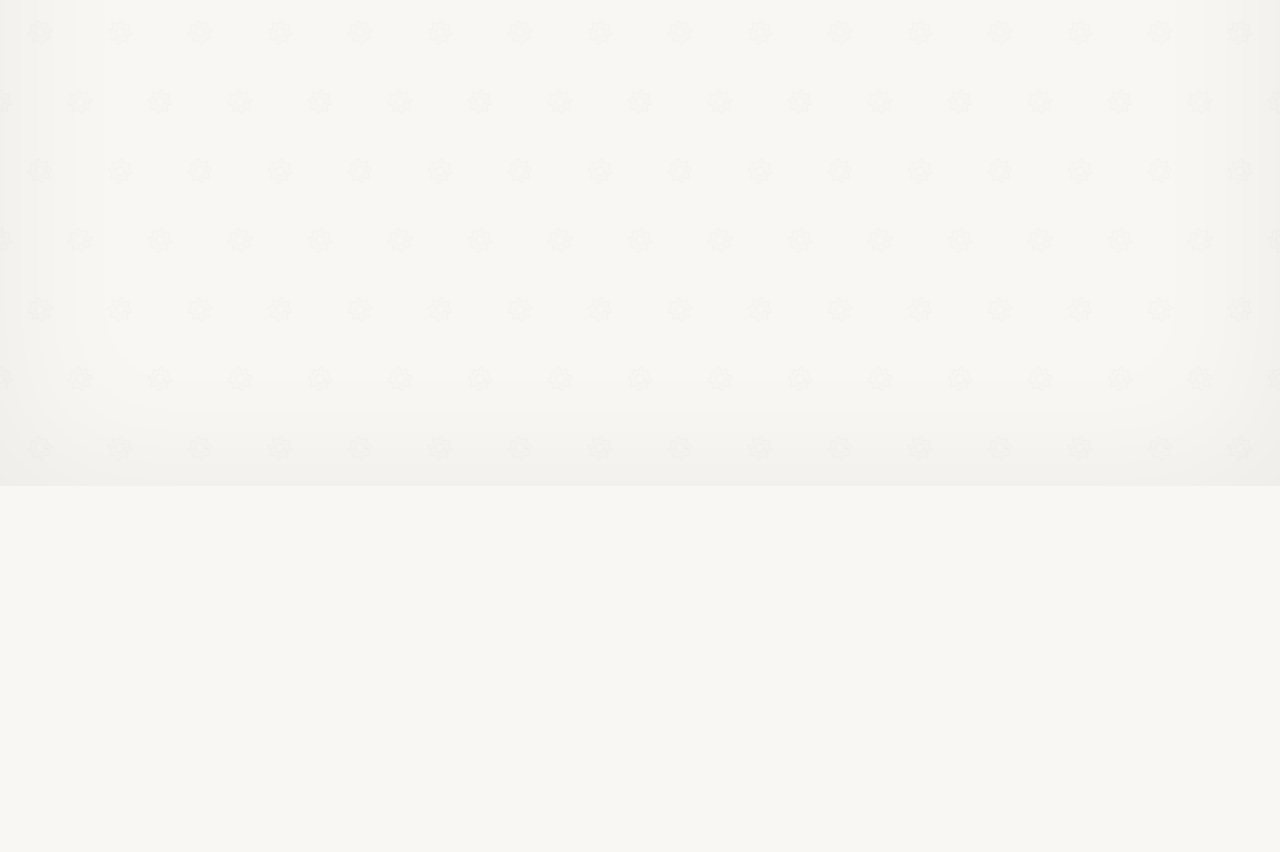
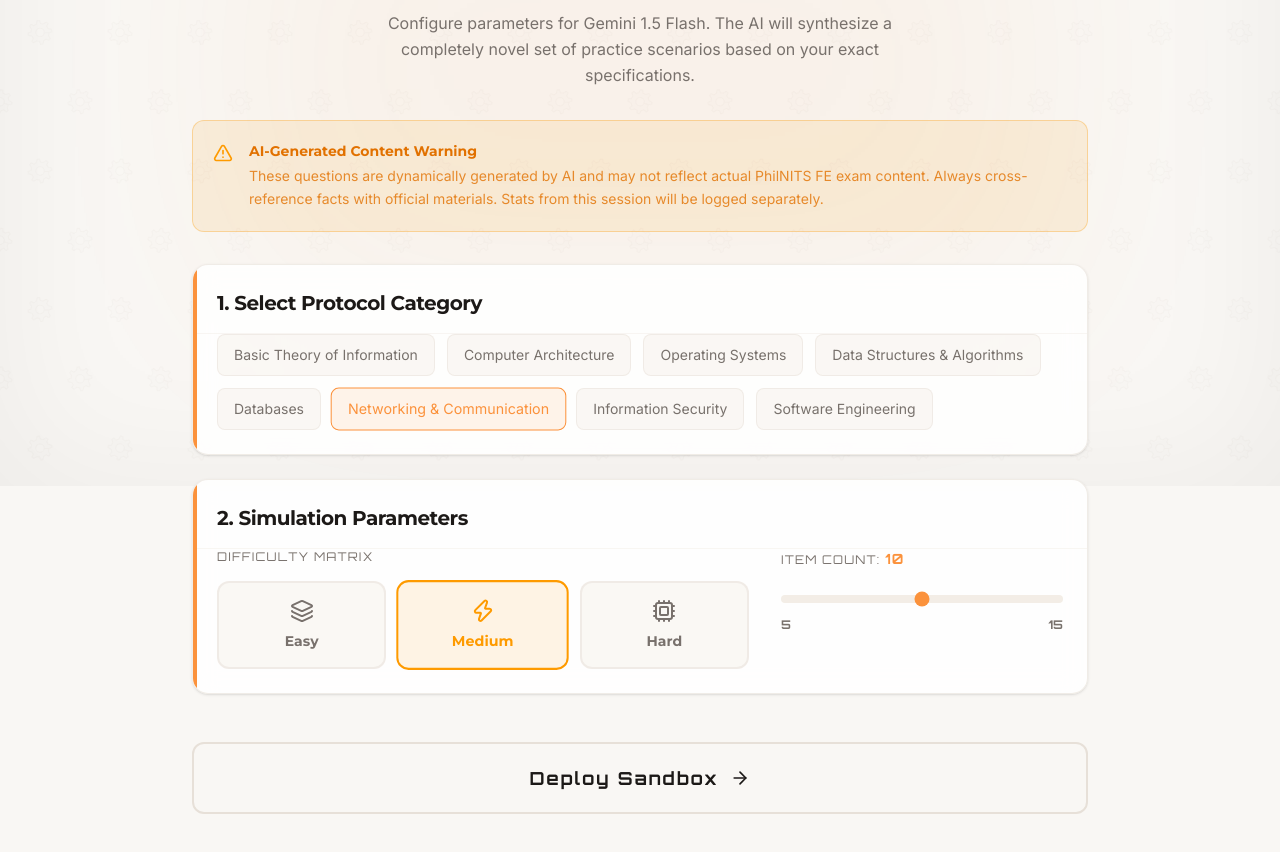
Before and after one commit to Goldenavs/NITSForge, a React (Vite) app in the folder frontend/: page /quiz/ai in a window 1280 px wide. Shown: the part 314-1166 px from the top of the page. Before the commit the page ends 800 px from the top, so only its background shows below. Built offline with nearby package versions, Linux system fonts and the light colour scheme.

Commit message:
chore(ui): QuizAI initial UI

```diff
--- a/frontend/src/pages/QuizAI.tsx
+++ b/frontend/src/pages/QuizAI.tsx
@@ -1,8 +1,217 @@
+// src/pages/QuizAI.tsx
+import { useState } from 'react';
+import { motion, type Variants } from 'framer-motion';
+import { Sparkles, AlertTriangle, Cpu, Layers, Zap, ArrowRight } from 'lucide-react';
+import { useNavigate } from 'react-router-dom';
+import { Card, CardContent, CardHeader, CardTitle } from '../components/ui/Card';
+import { Button } from '../components/ui/Button';
+
+// PhilNITS FE Syllabus Categories (Mocked subset for UI)
+const TOPICS = [
+  'Basic Theory of Information',
+  'Computer Architecture',
+  'Operating Systems',
+  'Data Structures & Algorithms',
+  'Databases',
+  'Networking & Communication',
+  'Information Security',
+  'Software Engineering'
+];
+
+const DIFFICULTIES = [
+  { id: 'easy', label: 'Easy', icon: Layers, color: 'text-green-500', border: 'border-green-500' },
+  { id: 'medium', label: 'Medium', icon: Zap, color: 'text-amber-500', border: 'border-amber-500' },
+  { id: 'hard', label: 'Hard', icon: Cpu, color: 'text-red-500', border: 'border-red-500' }
+];
+
+// Orchestration Variants
+const staggerContainer: Variants = {
+  hidden: { opacity: 0 },
+  visible: { opacity: 1, transition: { staggerChildren: 0.1 } }
+};
+
+const fadeUpVariant: Variants = {
+  hidden: { opacity: 0, y: 30 },
+  visible: {
+    opacity: 1,
+    y: 0,
+    transition: { type: "spring", stiffness: 250, damping: 24 }
+  }
+};
+
+const viewportConfig = { once: true, margin: "-50px" };
+
 export default function QuizAI() {
+  const navigate = useNavigate();
+  const [selectedTopic, setSelectedTopic] = useState<string>('Networking & Communication');
+  const [selectedDifficulty, setSelectedDifficulty] = useState<string>('medium');
+  const [questionCount, setQuestionCount] = useState<number>(10);
+  const [isGenerating, setIsGenerating] = useState(false);
+
+  const handleGenerate = () => {
+    setIsGenerating(true);
+    // Simulate API call to Gemini Flash
+    setTimeout(() => {
+      navigate('/quiz/session?mode=ai-generated');
+    }, 2000);
+  };
+
   return (
-    <div className="p-4 md:p-8 animate-fade-in">
-      <h1 className="text-3xl font-bold text-slate-900">QuizAI</h1>
-      <p className="mt-2 text-slate-600">Test your knowledge with AI-generated quizzes.</p>
+    <div className="flex flex-col gap-8 w-full max-w-4xl mx-auto pb-24 px-1 sm:px-0 pt-4 relative">
+
+      {/* Immersive Ambient Glow */}
+      <div className="absolute top-0 left-1/2 -translate-x-1/2 w-[800px] h-[500px] bg-accent opacity-5 blur-[120px] pointer-events-none -z-10" />
+
+      {/* 1. HEADER */}
+      <motion.div
+        initial="hidden"
+        animate="visible"
+        variants={fadeUpVariant}
+        className="flex flex-col items-center justify-center text-center mt-4"
+      >
+        <div className="w-16 h-16 rounded-2xl bg-accent/10 border border-accent/30 flex items-center justify-center mb-6 shadow-[0_0_30px_rgba(var(--color-accent),0.2)]">
+          <Sparkles className="w-8 h-8 text-accent" />
+        </div>
+        <h1 className="text-4xl sm:text-5xl md:text-6xl font-bold text-text-main font-display tracking-tight leading-none mb-4">
+          Forge <span className="text-accent">Sandbox.</span>
+        </h1>
+        <p className="text-sm sm:text-base text-text-muted max-w-xl leading-relaxed">
+          Configure parameters for Gemini 1.5 Flash. The AI will synthesize a completely novel set of practice scenarios based on your exact specifications.
+        </p>
+      </motion.div>
+
+      {/* 2. DISCLAIMER */}
+      <motion.div variants={fadeUpVariant} initial="hidden" animate="visible">
+        <div className="bg-amber-500/10 border border-amber-500/30 rounded-xl p-4 sm:p-5 flex gap-4 items-start">
+          <AlertTriangle className="w-5 h-5 text-amber-500 shrink-0 mt-0.5" />
+          <div>
+            <p className="text-sm font-bold text-amber-600 dark:text-amber-400 font-display mb-1">AI-Generated Content Warning</p>
+            <p className="text-xs sm:text-sm text-amber-600/80 dark:text-amber-400/80 leading-relaxed">
+              These questions are dynamically generated by AI and may not reflect actual PhilNITS FE exam content. Always cross-reference facts with official materials. Stats from this session will be logged separately.
+            </p>
+          </div>
+        </div>
+      </motion.div>
+
+      {/* 3. CONFIGURATION PANEL */}
+      <motion.div
+        variants={staggerContainer}
+        initial="hidden"
+        whileInView="visible"
+        viewport={viewportConfig}
+        className="flex flex-col gap-6"
+      >
+        <Card className="bg-surface/85 backdrop-blur-md border border-borderline/60 shadow-lg overflow-hidden relative">
+          <div className="absolute top-0 left-0 w-1 h-full bg-accent" />
+          <CardHeader className="border-b border-borderline/30 pb-4">
+            <CardTitle className="font-display font-bold text-xl flex items-center gap-2">
+              1. Select Protocol Category
+            </CardTitle>
+          </CardHeader>
+          <CardContent className="p-6">
+            <div className="flex flex-wrap gap-3">
+              {TOPICS.map((topic) => (
+                <button
+                  key={topic}
+                  onClick={() => setSelectedTopic(topic)}
+                  className={`px-4 py-2.5 rounded-lg border text-sm font-body transition-all duration-300 ${
+                    selectedTopic === topic
+                      ? 'bg-accent/10 border-accent text-accent shadow-[0_0_15px_rgba(var(--color-accent),0.15)] scale-[1.02]'
+                      : 'bg-surface-2/40 border-borderline/50 text-text-muted hover:border-accent/40 hover:text-text-main'
+                  }`}
+                >
+                  {topic}
+                </button>
+              ))}
+            </div>
+          </CardContent>
+        </Card>
+
+        <Card className="bg-surface/85 backdrop-blur-md border border-borderline/60 shadow-lg overflow-hidden relative">
+          <div className="absolute top-0 left-0 w-1 h-full bg-accent" />
+          <CardHeader className="border-b border-borderline/30 pb-4">
+            <CardTitle className="font-display font-bold text-xl flex items-center gap-2">
+              2. Simulation Parameters
+            </CardTitle>
+          </CardHeader>
+          <CardContent className="p-6 flex flex-col md:flex-row gap-8">
+
+            {/* Difficulty Selector */}
+            <div className="flex-1">
+              <label className="block text-xs font-orbitron tracking-widest text-text-muted uppercase mb-4">Difficulty Matrix</label>
+              <div className="grid grid-cols-1 sm:grid-cols-3 gap-3">
+                {DIFFICULTIES.map((diff) => {
+                  const Icon = diff.icon;
+                  const isSelected = selectedDifficulty === diff.id;
+                  return (
+                    <button
+                      key={diff.id}
+                      onClick={() => setSelectedDifficulty(diff.id)}
+                      className={`flex flex-col items-center justify-center p-4 rounded-xl border-2 transition-all duration-300 ${
+                        isSelected
+                          ? `bg-${diff.color.split('-')[1]}-500/10 ${diff.border} ${diff.color} scale-[1.02]`
+                          : 'bg-surface-2/40 border-borderline/50 text-text-muted hover:border-borderline'
+                      }`}
+                    >
+                      <Icon className="w-6 h-6 mb-2" />
+                      <span className="font-bold font-display text-sm">{diff.label}</span>
+                    </button>
+                  );
+                })}
+              </div>
+            </div>
+
+            {/* Question Count Slider */}
+            <div className="md:w-1/3">
+              <label className="block text-xs font-orbitron tracking-widest text-text-muted uppercase mb-4">Item Count: <span className="text-accent font-bold text-sm">{questionCount}</span></label>
+              <input
+                type="range"
+                min="5"
+                max="15"
+                step="1"
+                value={questionCount}
+                onChange={(e) => setQuestionCount(Number(e.target.value))}
+                className="w-full h-2 bg-surface-2 rounded-lg appearance-none cursor-pointer accent-accent"
+              />
+              <div className="flex justify-between text-xs text-text-muted mt-2 font-orbitron font-bold">
+                <span>5</span>
+                <span>15</span>
+              </div>
+            </div>
+
+          </CardContent>
+        </Card>
+      </motion.div>
+
+      {/* 4. LAUNCH BUTTON */}
+      <motion.div
+        variants={fadeUpVariant}
+        initial="hidden"
+        whileInView="visible"
+        viewport={viewportConfig}
+        className="mt-4"
+      >
+        <Button
+          variant="outline"
+          disabled={isGenerating}
+          onClick={handleGenerate}
+          className={`w-full py-5 text-lg font-orbitron tracking-widest border-accent/50 text-accent hover:bg-accent hover:text-surface transition-all duration-500 relative overflow-hidden group ${isGenerating ? 'opacity-80' : ''}`}
+        >
+          {/* Animated background fill effect */}
+          <div className="absolute inset-0 bg-accent translate-y-full group-hover:translate-y-0 transition-transform duration-500 ease-out -z-10" />
+
+          {isGenerating ? (
+            <span className="flex items-center gap-3">
+              <Sparkles className="w-5 h-5 animate-spin" /> Synthesizing Data...
+            </span>
+          ) : (
+            <span className="flex items-center gap-3">
+              Deploy Sandbox <ArrowRight className="w-5 h-5 group-hover:translate-x-1 transition-transform" />
+            </span>
+          )}
+        </Button>
+      </motion.div>
+
     </div>
   );
 }
```
